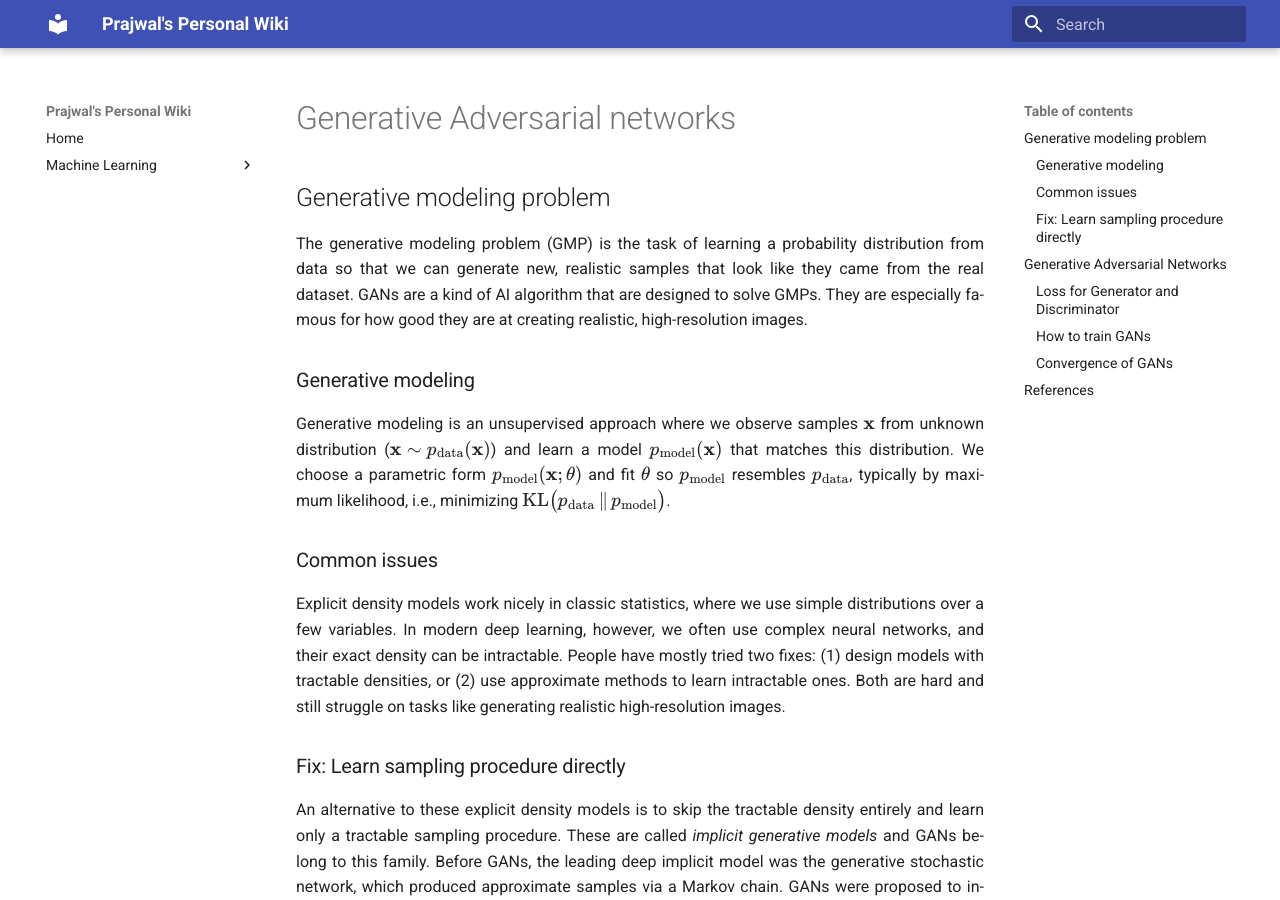
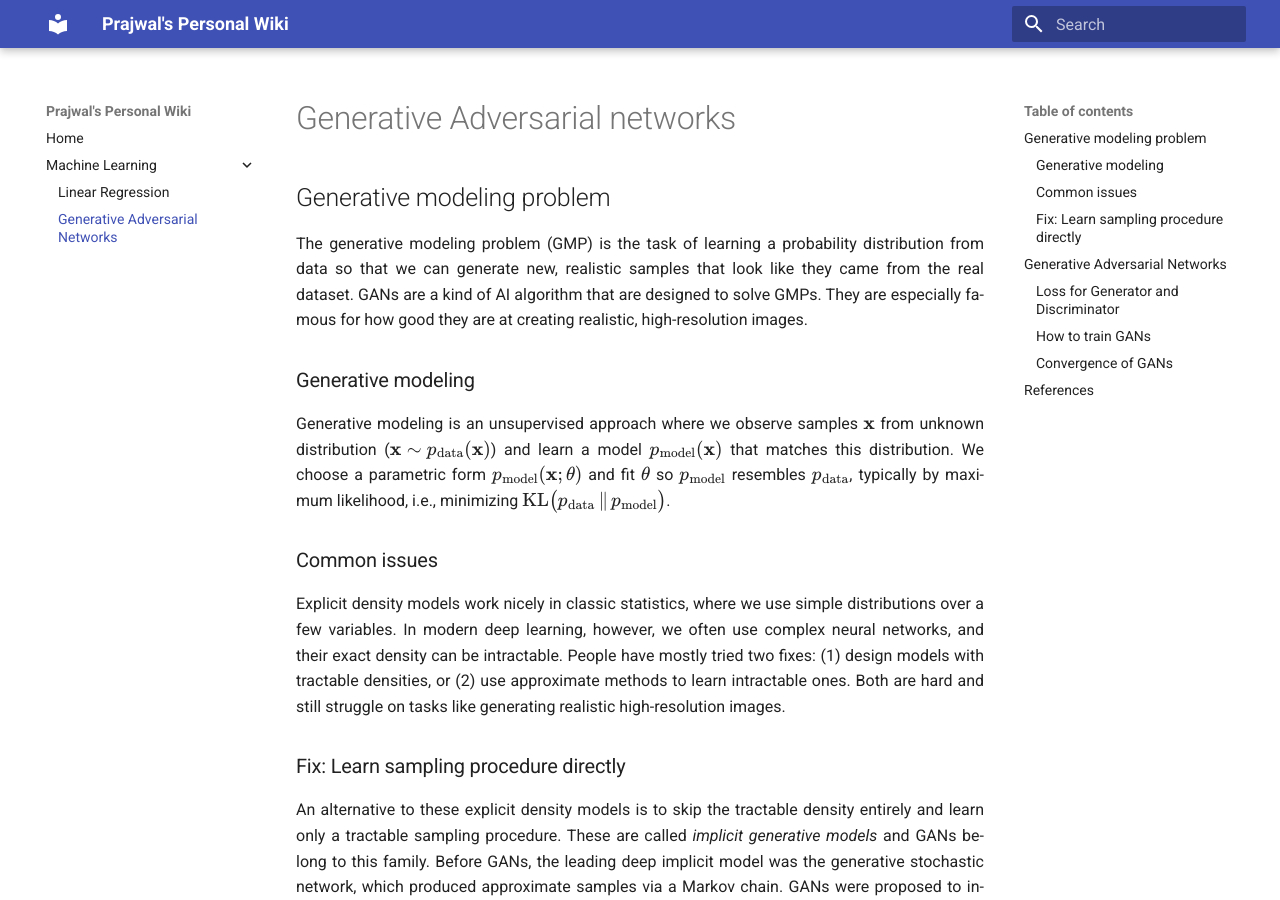
Before and after one commit to pj1911/my-wiki, an MkDocs documentation site: the page built from docs/Generative Adversarial Networks.md, in a window 1280 px wide and 900 px high. Built offline with MkDocs 1.6.1 and Material for MkDocs 9.7.7, drawn with Linux system fonts in a browser that asks for light colours.

Commit message:
Update mkdocs.yml

```diff
--- a/mkdocs.yml
+++ b/mkdocs.yml
@@ -7,6 +7,7 @@ nav:
   - Home: index.md
   - Machine Learning:
       - Linear Regression: linearRegression.md
+      - Generative Adversarial Networks: Generative Adversarial Networks.md
 
 
 markdown_extensions:
```
